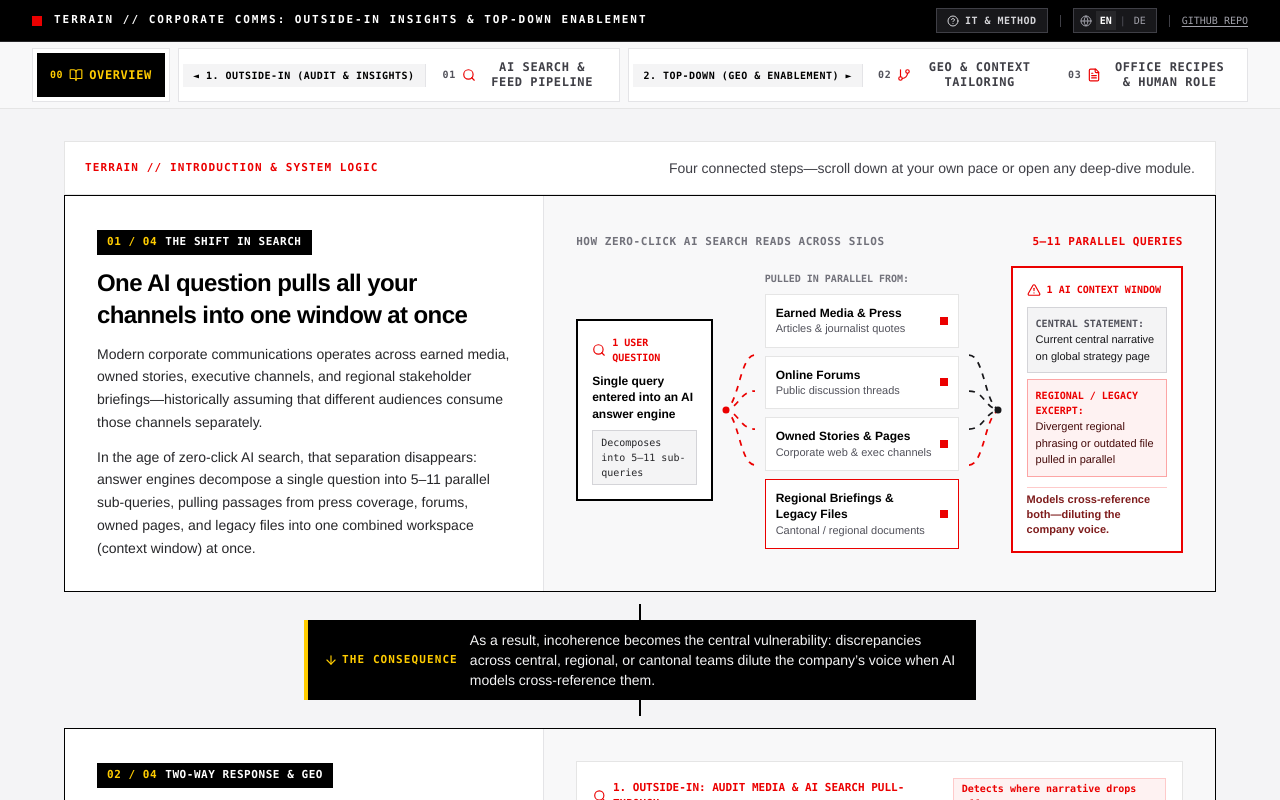
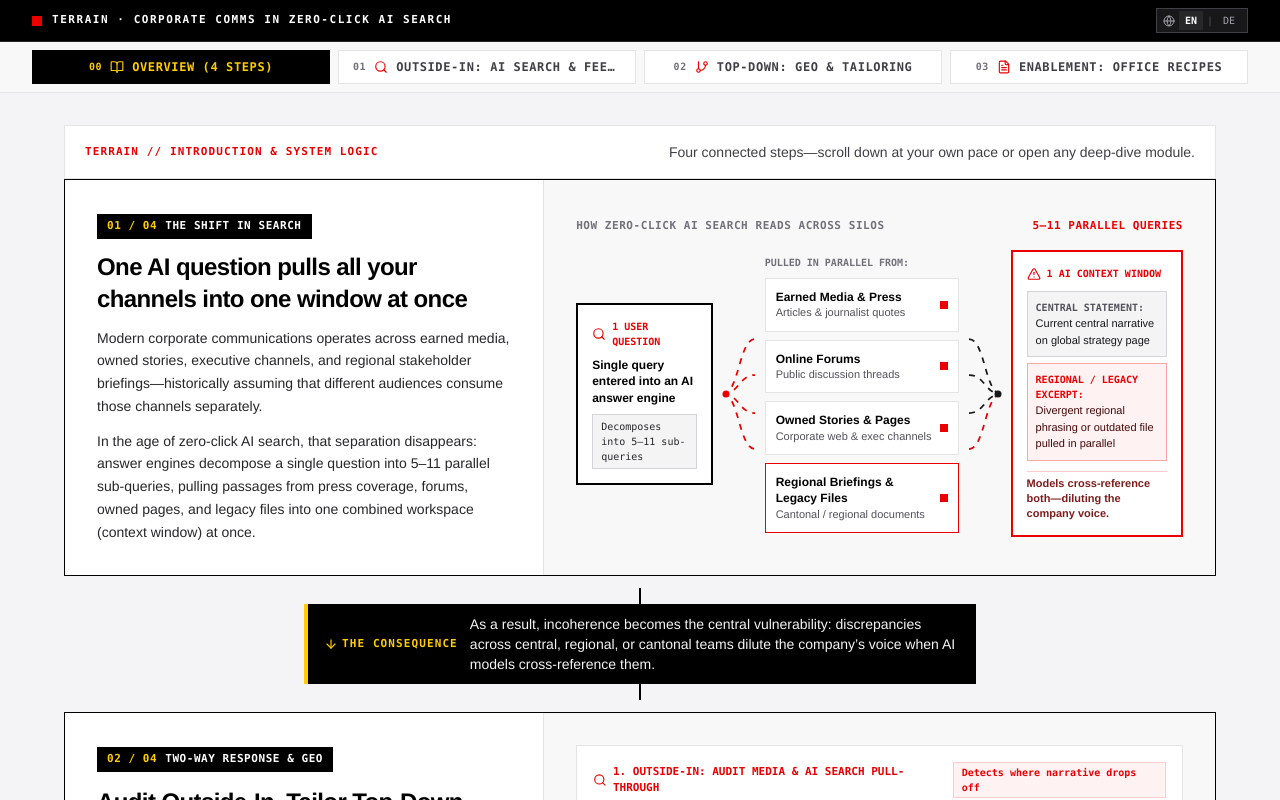
Before and after one commit to Flx-xlF/strategic-analysis-app-case-study, a React (Vite) app: page / in a window 1280 px wide. Shown: the top 800 px of the page. Built offline with nearby package versions, Linux system fonts and the light colour scheme.

Commit message:
refactor(ui): streamline header navigation, footer links, and bottom CTA

```diff
--- a/src/components/common/CommandHeader.tsx
+++ b/src/components/common/CommandHeader.tsx
@@ -4,7 +4,6 @@ import {
   Search,
   GitBranch,
   FileText,
-  HelpCircle,
   BookOpen,
   Globe
 } from 'lucide-react';
@@ -14,8 +13,8 @@ export type ActiveTab = 'overview' | 'cockpit' | 'geo' | 'trending';
 interface Props {
   activeTab: ActiveTab;
   setActiveTab: (tab: ActiveTab) => void;
-  showConceptGuide: boolean;
-  onToggleConceptGuide: () => void;
+  showConceptGuide?: boolean;
+  onToggleConceptGuide?: () => void;
   lang: Language;
   setLang: (lang: Language) => void;
 }
@@ -23,8 +22,6 @@ interface Props {
 export const CommandHeader: React.FC<Props> = ({
   activeTab,
   setActiveTab,
-  showConceptGuide,
-  onToggleConceptGuide,
   lang,
   setLang
 }) => {
@@ -33,40 +30,23 @@ export const CommandHeader: React.FC<Props> = ({
   return (
     <header className="bg-white border-b border-sbb-aluminum lg:sticky lg:top-0 z-40">
       {/* Level 1: Top Utility Bar */}
-      <div className="bg-sbb-black text-white px-4 sm:px-8 py-2 flex flex-wrap items-center justify-between border-b border-zinc-800 gap-2 min-w-0">
-        <div className="flex items-center gap-3 min-w-0">
+      <div className="bg-sbb-black text-white px-4 sm:px-8 py-2 flex items-center justify-between border-b border-zinc-800 gap-3 min-w-0">
+        <div className="flex items-center gap-2.5 min-w-0">
           <div className="w-2.5 h-2.5 bg-sbb-red shrink-0" />
-          <span className="type-ui font-black text-white tracking-[0.14em] sm:tracking-[0.18em] text-[10px] sm:text-[11px] truncate">
+          <span className="type-ui font-black text-white tracking-[0.14em] text-[10px] sm:text-[11px] truncate">
             {isEn
-              ? 'TERRAIN // CORPORATE COMMS: OUTSIDE-IN INSIGHTS & TOP-DOWN ENABLEMENT'
-              : 'TERRAIN // UNTERNEHMENSKOMMUNIKATION: OUTSIDE-IN & TOP-DOWN ENABLEMENT'}
+              ? 'TERRAIN · CORPORATE COMMS IN ZERO-CLICK AI SEARCH'
+              : 'TERRAIN · UNTERNEHMENSKOMMUNIKATION IN DER KI-SUCHE'}
           </span>
         </div>
 
-        <div className="flex flex-wrap items-center gap-2 sm:gap-3 text-[10px] font-mono">
-          {/* IT & Method Modal Toggle */}
-          <button
-            type="button"
-            onClick={onToggleConceptGuide}
-            className={`px-2.5 py-1 font-mono text-[10px] font-bold tracking-wider uppercase transition-colors cursor-pointer border flex items-center gap-1.5 whitespace-nowrap ${
-              showConceptGuide
-                ? 'bg-sbb-red text-white border-sbb-red'
-                : 'bg-zinc-900 text-zinc-300 border-zinc-700 hover:text-white hover:border-zinc-500'
-            }`}
-          >
-            <HelpCircle className="w-3 h-3" />
-            <span>{isEn ? 'IT & Method' : 'IT & Methodik'}</span>
-          </button>
-
-          <div className="hidden sm:block h-3 w-px bg-zinc-700" />
-
         {/* Language Switcher */}
-          <div className="flex items-center gap-1 bg-zinc-900 border border-zinc-700 px-1.5 py-0.5">
+        <div className="flex items-center gap-1 bg-zinc-900 border border-zinc-700 px-1.5 py-0.5 text-[10px] font-mono shrink-0">
           <Globe className="w-3 h-3 text-zinc-400" />
           <button
             type="button"
             onClick={() => setLang('en')}
-              className={`px-1 py-0.5 transition-colors cursor-pointer text-[10px] ${
+            className={`px-1.5 py-0.5 transition-colors cursor-pointer text-[10px] ${
               lang === 'en' ? 'text-white font-bold bg-zinc-800' : 'text-zinc-400 hover:text-white'
             }`}
           >
@@ -76,105 +56,77 @@ export const CommandHeader: React.FC<Props> = ({
           <button
             type="button"
             onClick={() => setLang('de')}
-              className={`px-1 py-0.5 transition-colors cursor-pointer text-[10px] ${
+            className={`px-1.5 py-0.5 transition-colors cursor-pointer text-[10px] ${
               lang === 'de' ? 'text-white font-bold bg-zinc-800' : 'text-zinc-400 hover:text-white'
             }`}
           >
             DE
           </button>
         </div>
-
-          <div className="hidden sm:block h-3 w-px bg-zinc-700" />
-
-          <a
-            href="https://github.com/Flx-xlF/strategic-analysis-app-case-study"
-            target="_blank"
-            rel="noreferrer"
-            className="text-zinc-400 hover:text-white transition-colors underline underline-offset-2 whitespace-nowrap hidden sm:inline"
-          >
-            GITHUB REPO
-          </a>
-        </div>
       </div>
 
-      {/* Level 2: Clean 4-Tab Navigation */}
-      <div className="px-4 sm:px-8 bg-[#F8F8F9] py-1.5">
-        <div className="grid grid-cols-1 xl:grid-cols-[auto_1fr_1.4fr] gap-2 max-w-[1600px] mx-auto">
+      {/* Level 2: Clean 4-Tab Single-Row Navigation */}
+      <div className="px-4 sm:px-8 bg-[#F8F8F9] py-2">
+        <div className="grid grid-cols-1 sm:grid-cols-2 xl:grid-cols-4 gap-2 max-w-[1600px] mx-auto">
           {/* 00: Overview */}
-          <div className="flex items-stretch border border-zinc-200 bg-white p-1 min-w-0">
           <button
             type="button"
             onClick={() => setActiveTab('overview')}
-              className={`w-full px-3 py-1.5 font-mono text-xs font-bold tracking-wider uppercase transition-all flex items-center justify-center gap-1.5 cursor-pointer border whitespace-nowrap ${
+            className={`px-3.5 py-2 font-mono text-xs font-bold tracking-wider uppercase transition-all flex items-center justify-center gap-2 cursor-pointer border whitespace-nowrap ${
               activeTab === 'overview'
                 ? 'border-sbb-black bg-sbb-black text-[#FFCC00]'
-                  : 'border-transparent bg-amber-50/70 text-sbb-black hover:bg-[#FFCC00]'
+                : 'border-zinc-200 bg-white text-sbb-black hover:border-sbb-black hover:bg-amber-50/50'
             }`}
-              title={isEn ? 'Open 4-step concept overview' : '4-Schritte-Konzeptüberblick öffnen'}
           >
             <span className={`text-[10px] font-black shrink-0 ${activeTab === 'overview' ? 'text-[#FFCC00]' : 'text-sbb-red'}`}>00</span>
             <BookOpen className={`w-3.5 h-3.5 shrink-0 ${activeTab === 'overview' ? 'text-[#FFCC00]' : 'text-sbb-red'}`} />
-              <span>{isEn ? 'Overview' : 'Überblick'}</span>
+            <span className="truncate">{isEn ? 'Overview (4 Steps)' : 'Überblick (4 Schritte)'}</span>
           </button>
-          </div>
 
-          {/* Group 1: OUTSIDE-IN (01) */}
-          <div className="flex flex-col sm:flex-row items-stretch sm:items-center gap-1 border border-zinc-200 bg-white p-1 min-w-0">
-            <span className="text-[10px] font-mono font-black text-sbb-black uppercase tracking-wider px-2.5 py-1 bg-zinc-100 border-b sm:border-b-0 sm:border-r border-zinc-200 shrink-0 whitespace-nowrap text-center sm:text-left">
-              {isEn ? '◄ 1. OUTSIDE-IN (AUDIT & INSIGHTS)' : '◄ 1. OUTSIDE-IN (ANALYSE & INSIGHTS)'}
-            </span>
-
+          {/* 01: Outside-In */}
           <button
             type="button"
             onClick={() => setActiveTab('cockpit')}
-              className={`flex-1 min-w-0 px-3 py-1.5 font-mono text-xs font-bold tracking-wider uppercase transition-all flex items-center justify-center gap-1.5 cursor-pointer border ${
+            className={`px-3.5 py-2 font-mono text-xs font-bold tracking-wider uppercase transition-all flex items-center justify-center gap-2 cursor-pointer border whitespace-nowrap ${
               activeTab === 'cockpit'
                 ? 'border-sbb-red bg-sbb-red text-white'
-                  : 'border-transparent text-zinc-700 hover:text-sbb-black hover:bg-zinc-50'
+                : 'border-zinc-200 bg-white text-zinc-700 hover:text-sbb-black hover:border-sbb-black'
             }`}
           >
-              <span className={`text-[10px] font-black shrink-0 ${activeTab === 'cockpit' ? 'text-white/90' : 'text-zinc-600'}`}>01</span>
+            <span className={`text-[10px] font-black shrink-0 ${activeTab === 'cockpit' ? 'text-white/90' : 'text-zinc-500'}`}>01</span>
             <Search className={`w-3.5 h-3.5 shrink-0 ${activeTab === 'cockpit' ? 'text-white' : 'text-sbb-red'}`} />
-              <span className="leading-tight text-center">{isEn ? 'AI Search & Feed Pipeline' : 'KI-Suche & Feed-Pipeline'}</span>
+            <span className="truncate">{isEn ? 'Outside-In: AI Search & Feeds' : 'Outside-In: KI-Suche & Feeds'}</span>
           </button>
-          </div>
 
-          {/* Group 2: TOP-DOWN & ENABLEMENT (02 & 03) */}
-          <div className="flex flex-col sm:flex-row items-stretch sm:items-center gap-1 border border-zinc-200 bg-white p-1 min-w-0">
-            <span className="text-[10px] font-mono font-black text-sbb-black uppercase tracking-wider px-2.5 py-1 bg-zinc-100 border-b sm:border-b-0 sm:border-r border-zinc-200 shrink-0 whitespace-nowrap text-center sm:text-left">
-              {isEn ? '2. TOP-DOWN (GEO & ENABLEMENT) ►' : '2. TOP-DOWN (GEO & ENABLEMENT) ►'}
-            </span>
-
-            <div className="flex flex-col sm:flex-row items-stretch sm:items-center gap-1 flex-1 min-w-0">
+          {/* 02: Top-Down GEO & Tailoring */}
           <button
             type="button"
             onClick={() => setActiveTab('geo')}
-                className={`flex-1 min-w-0 px-2.5 py-1.5 font-mono text-xs font-bold tracking-wider uppercase transition-all flex items-center justify-center gap-1.5 cursor-pointer border ${
+            className={`px-3.5 py-2 font-mono text-xs font-bold tracking-wider uppercase transition-all flex items-center justify-center gap-2 cursor-pointer border whitespace-nowrap ${
               activeTab === 'geo'
                 ? 'border-sbb-red bg-sbb-red text-white'
-                    : 'border-transparent text-zinc-700 hover:text-sbb-black hover:bg-zinc-50'
+                : 'border-zinc-200 bg-white text-zinc-700 hover:text-sbb-black hover:border-sbb-black'
             }`}
           >
-                <span className={`text-[10px] font-black shrink-0 ${activeTab === 'geo' ? 'text-white/90' : 'text-zinc-600'}`}>02</span>
+            <span className={`text-[10px] font-black shrink-0 ${activeTab === 'geo' ? 'text-white/90' : 'text-zinc-500'}`}>02</span>
             <GitBranch className={`w-3.5 h-3.5 shrink-0 ${activeTab === 'geo' ? 'text-white' : 'text-sbb-red'}`} />
-                <span className="leading-tight text-center">{isEn ? 'GEO & Context Tailoring' : 'GEO & Kontext-Anpassung'}</span>
+            <span className="truncate">{isEn ? 'Top-Down: GEO & Tailoring' : 'Top-Down: GEO & Anpassung'}</span>
           </button>
 
+          {/* 03: Enablement & Office Recipes */}
           <button
             type="button"
             onClick={() => setActiveTab('trending')}
-                className={`flex-1 min-w-0 px-2.5 py-1.5 font-mono text-xs font-bold tracking-wider uppercase transition-all flex items-center justify-center gap-1.5 cursor-pointer border ${
+            className={`px-3.5 py-2 font-mono text-xs font-bold tracking-wider uppercase transition-all flex items-center justify-center gap-2 cursor-pointer border whitespace-nowrap ${
               activeTab === 'trending'
                 ? 'border-sbb-red bg-sbb-red text-white'
-                    : 'border-transparent text-zinc-700 hover:text-sbb-black hover:bg-zinc-50'
+                : 'border-zinc-200 bg-white text-zinc-700 hover:text-sbb-black hover:border-sbb-black'
             }`}
           >
-                <span className={`text-[10px] font-black shrink-0 ${activeTab === 'trending' ? 'text-white/90' : 'text-zinc-600'}`}>03</span>
+            <span className={`text-[10px] font-black shrink-0 ${activeTab === 'trending' ? 'text-white/90' : 'text-zinc-500'}`}>03</span>
             <FileText className={`w-3.5 h-3.5 shrink-0 ${activeTab === 'trending' ? 'text-white' : 'text-sbb-red'}`} />
-                <span className="leading-tight text-center">{isEn ? 'Office Recipes & Human Role' : 'Office-Rezepte & Mensch'}</span>
+            <span className="truncate">{isEn ? 'Enablement: Office Recipes' : 'Enablement: Office-Rezepte'}</span>
           </button>
-            </div>
-          </div>
         </div>
       </div>
     </header>
```
Also changed, not shown: src/App.tsx (+12 -13 lines), src/components/overview/ConceptFlowView.tsx (+13 -31 lines). Lines whose indentation alone changed are shown as unchanged.
